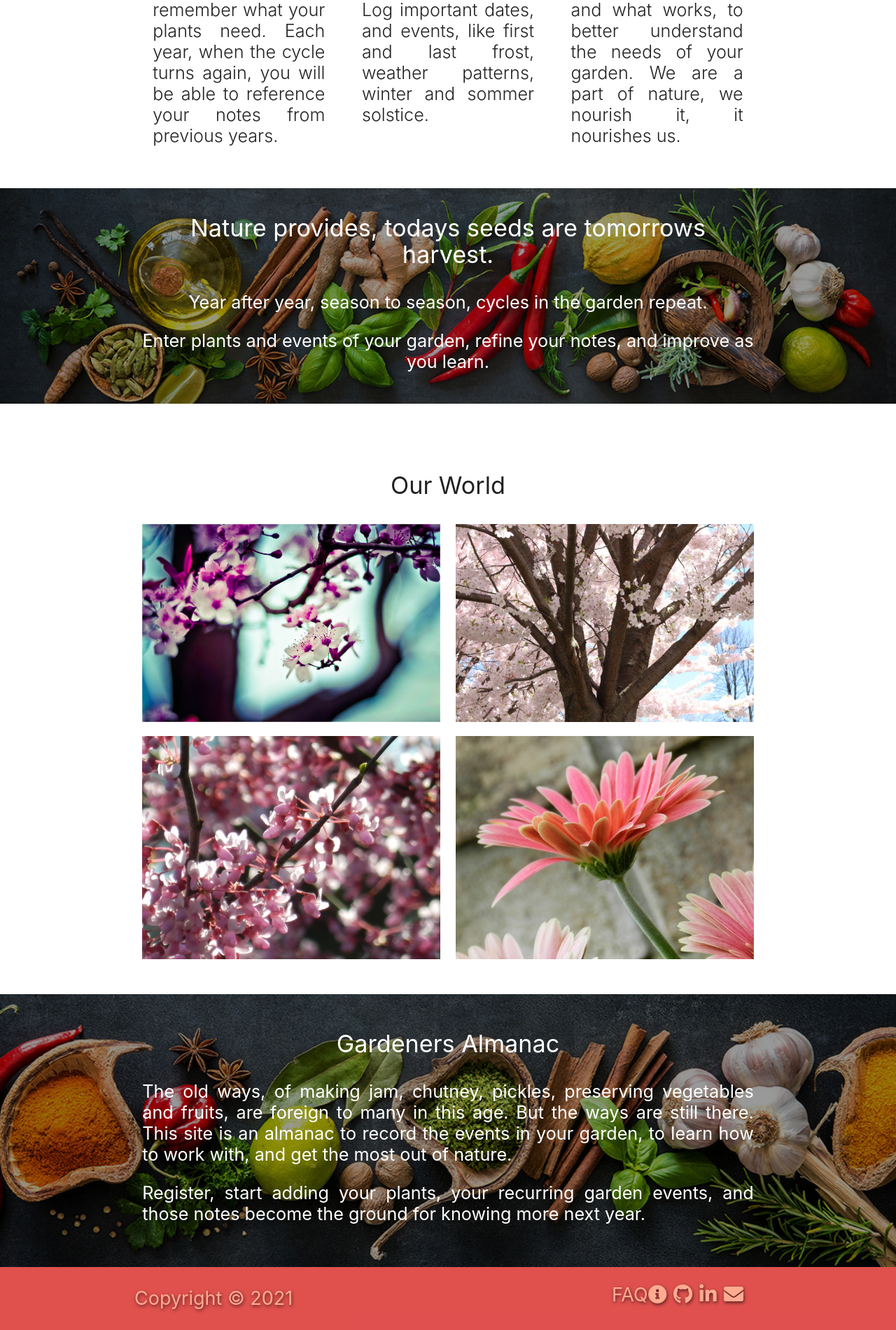
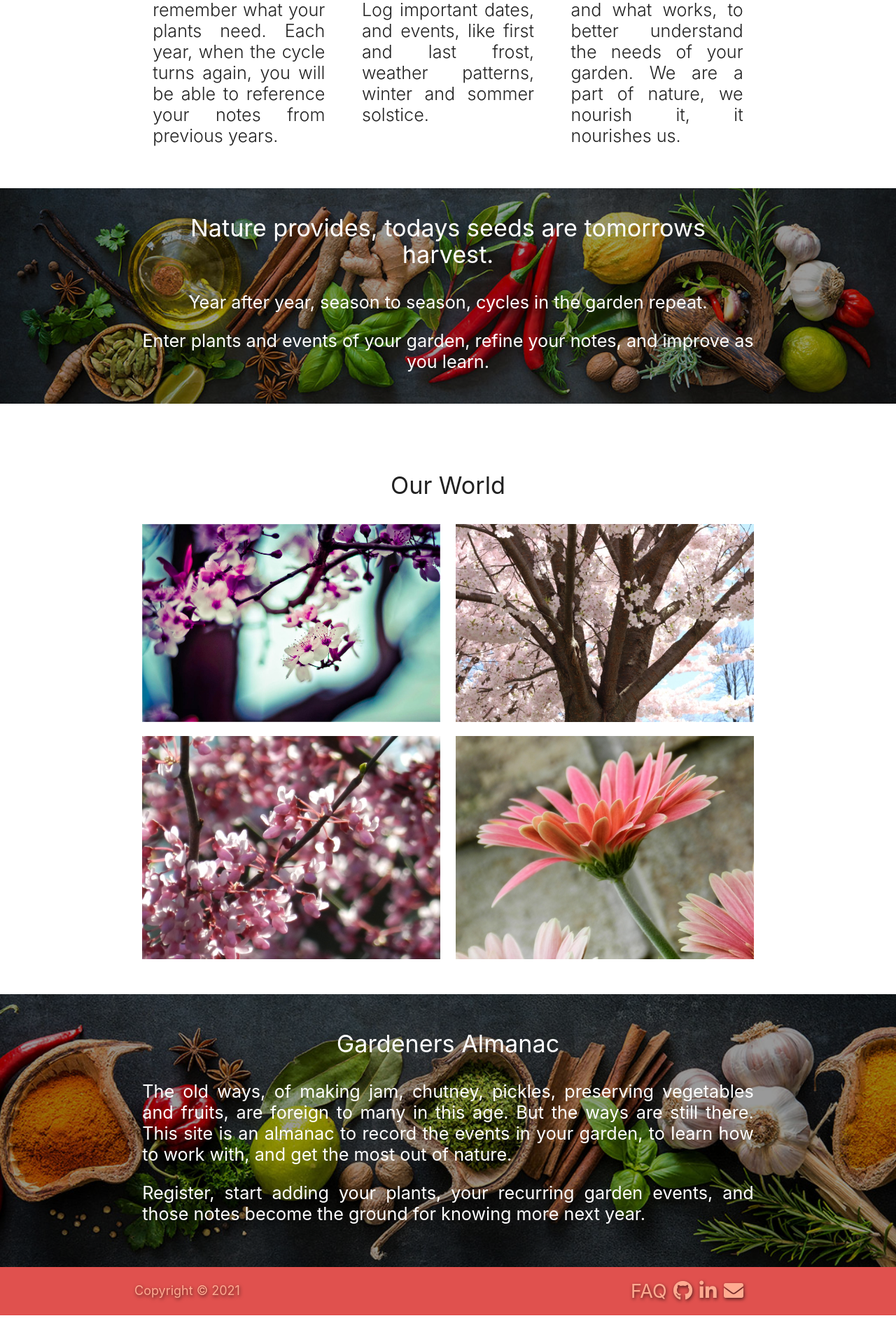
Before and after one commit to daidensacha/mp3-garden-journal, a Flask app: page / in a window 1280 px wide. Shown: the part 917-2818 px from the top of the page at 70% size. After the commit the page ends 2797 px from the top, so only its background shows below. Run offline with Flask 2, Linux system fonts and the light colour scheme; some libraries are stand-ins or nearby versions; some web fonts are replaced.

Commit message:
Clean up styling and HTML of footer icons

```diff
--- a/static/css/style.css
+++ b/static/css/style.css
@@ -212,12 +212,22 @@ nav li a {
   padding: 0 15px;
 }
 
-.copyright {
+/* .copyright {
   font-size: 1.8em;
   color: #ffab91;
   margin-right: 10px;
   text-shadow: 1px 2px 5px rgba(.76, .74, .74, .64);
+} */
+.copyright {
+  font-size: .7em;
+  /* position: relative;
+  bottom: -25px; */
+  color: #ffab91;
+  margin-right: 10px;
+  text-shadow: 1px 2px 5px rgba(.76, .74, .74, .64);
 }
+
+
 
 .social-icon {
   color: #ffab91;
@@ -272,8 +282,12 @@ footer.page-footer {
   background-color: rgba(51, 51, 51, 0.08);
 }
 
+.footer-copyright .row {
+  margin: 10px auto;
+}
+
 ul.share-buttons {
-  margin-right: 20px;
+  margin: 0 20px;
   color: #efefef
 }
 
@@ -763,7 +777,7 @@ li a.dropdown-trigger:focus {
   }
 
   ul.share-buttons {
-    margin-right: 5px;
+    margin: 0 5px;
   }
 
   .social-icon {
@@ -779,6 +793,11 @@ li a.dropdown-trigger:focus {
   /* .copyright {
     font-size: 1.2em;
   } */
+  .copyright {
+    font-size: 1em;
+    /* position: relative;
+    bottom: -14px; */
+  }
 
   div.footer-copyright .container {
     width: auto;
@@ -839,7 +858,7 @@ li a.dropdown-trigger:focus {
     font-size: 2.4em;
   }
   .copyright {
-    font-size: 1.8em;
+    font-size: 1.2em;
   }
 }
 
--- a/templates/base.html
+++ b/templates/base.html
@@ -143,9 +143,6 @@
                 <!-- <section> -->
                     {% for category, message in messages %}
 
-                    <!-- <div class="row flashes">
-                            <span id="messageDiv" class="materialert {{category}} center-align icon">{{ message }}</span>
-                    </div> -->
                             <div class="materialert {{category}}">
                                 <span>{{ message }}</span>
                                 <button type="button" class="close-alert">×</button>
@@ -161,7 +158,6 @@
             {% block content %}
             {% endblock %}
         </main>
-
 
 
         <!-- Modal Trigger -->
@@ -245,7 +241,6 @@
         </div>
 
         <a class="top-link hide" href="" id="js-top">
-    <!-- <svg xmlns="http://www.w3.org/2000/svg" viewBox="0 0 12 6"><path d="M12 6H0l6-6z"/></svg> -->
             <i class="fas fa-chevron-up"></i>
         </a>
 
@@ -253,19 +248,13 @@
     </div>
     <!-- footer section -->
     <footer class="page-footer">
-
         <div class="footer-copyright">
             <div class="container">
-            <ul class="left">
-                <li><span class="social-icon copyright">Copyright © 2021</span></li>
-            </ul>
-                <!-- <span>Copyright ©</span>
-            <span><a href="#footer-modal" title="FAQ"
-                class="faq-icon social-icon modal-trigger" style="font-size: 2em;margin-right: 10px;">FAQ<i class="fas fa-info-circle hide-on-small-only"></i></a></span> -->
+                <div class="row">
+                 <span class="copyright">Copyright © 2021</span>
                     <ul class="share-buttons right">
-                <!-- <li><span class="social-icon">Copyright ©</span></li> -->
                         <li><a href="#footer-modal" title="FAQ"
-                    class="faq-icon modal-trigger">FAQ<i class="fas fa-info-circle hide-on-small-only"></i></a></li>
+                            class="faq-icon modal-trigger">FAQ</a></li>
                         <li><a href="https://github.com/daidensacha" target="_blank" title="GitHub"
                                 class="social-icon"><i class="fab fa-github fa-2x"></i></a></li>
                         <li><a href="https://www.linkedin.com/in/daiden-sacha-8852b41a6/" target="_blank"
@@ -273,6 +262,8 @@
                         <li><a href="{{ url_for('contact') }}" title="Email"
                             class="social-icon"><i class="fas fa-envelope fa-2x"></i></a></li>
                     </ul>
+                </div>
+
             </div>
         </div>
     </footer>
```
Lines whose indentation alone changed are shown as unchanged.
